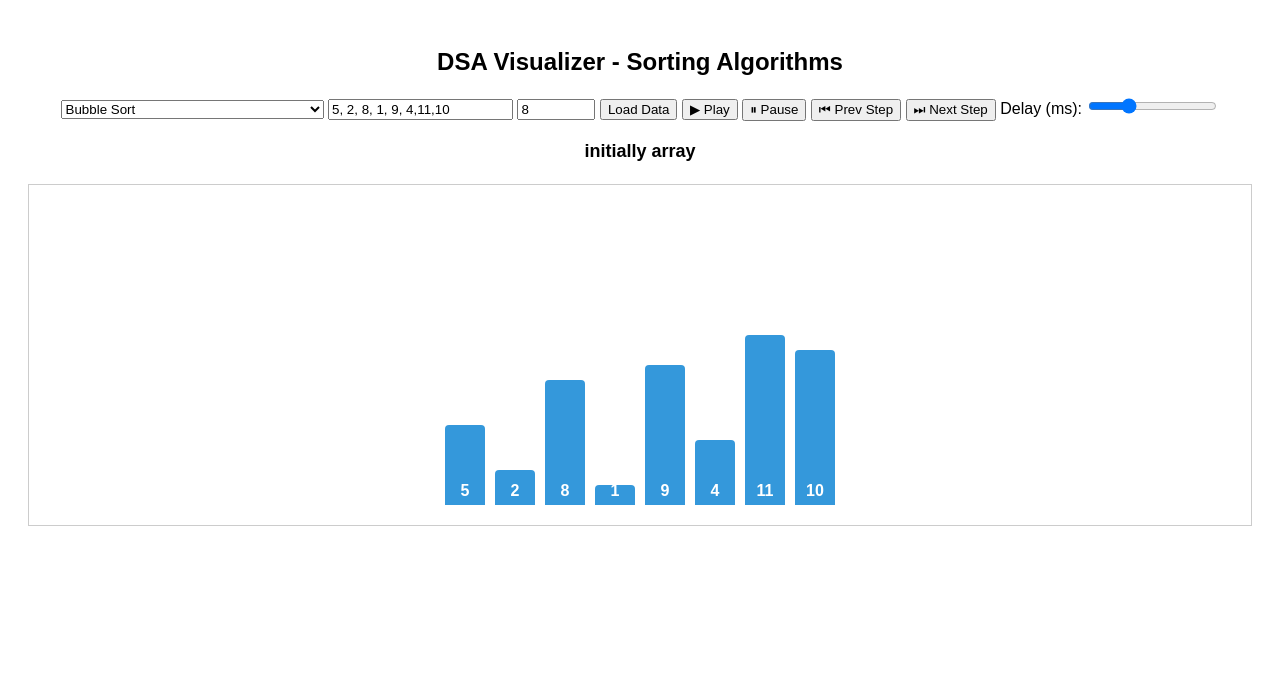
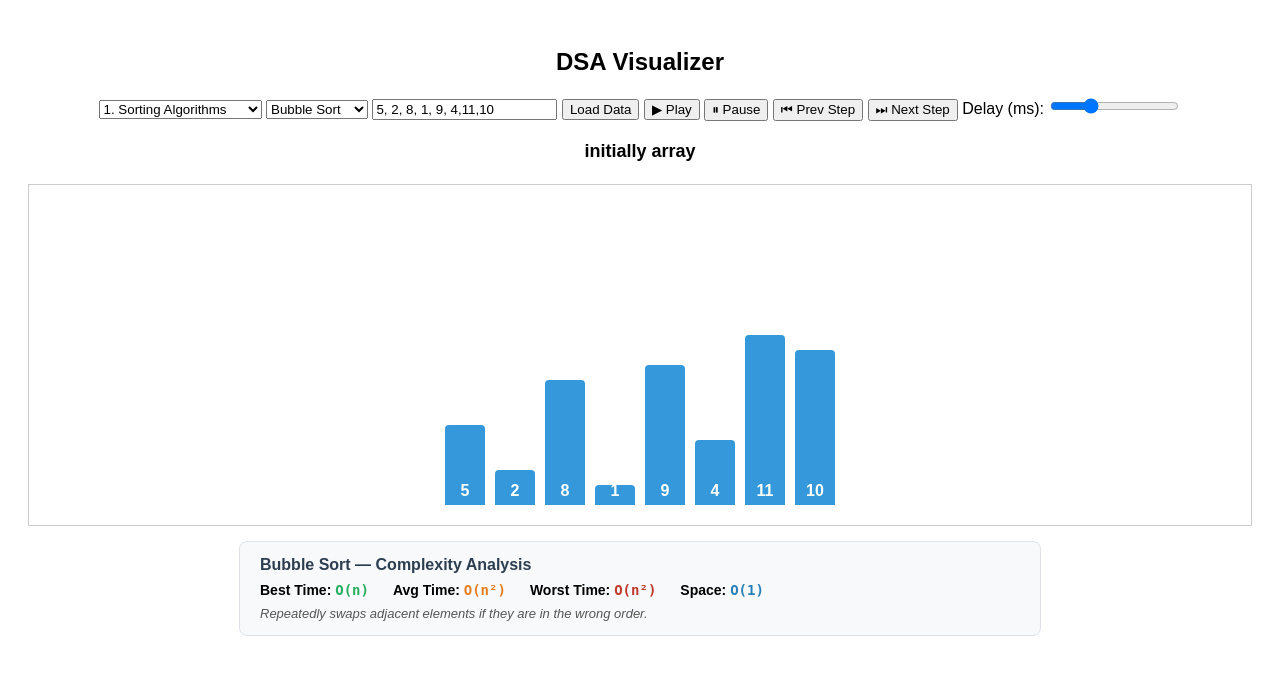
Before and after one commit to longvannguyen2k6-arch/DSA-visualizer, a Flask app: page / in a window 1280 px wide. Shown: the top 675 px of the page. Run offline with Flask 3, Linux system fonts and the light colour scheme.

Commit message:
upload two poiners and sliding window, analysis file

```diff
--- a/app.py
+++ b/app.py
@@ -1,50 +1,112 @@
 from flask import Flask, render_template, request, jsonify
-from  algorithms.sorting import bubble_sort,insertion_sort,merge_sort,quick_sort
-from algorithms.tree import bfs_tree,dfs_tree
-from algorithms.searching import binary_search,linear_search
-from algorithms.stack_queue_linked_list import stack_operations,queue_operations,linked_list_operations
+from analysis import get_complexity
+from algorithms.sorting import bubble_sort, insertion_sort, merge_sort, quick_sort
+from algorithms.searching import linear_search, binary_search, sliding_window, two_pointers
+from algorithms.tree import bfs_tree, dfs_tree
+from algorithms.stack_queue_linked_list import (
+    stack_operations,
+    queue_operations,
+    linked_list_operations,
+)
 from algorithms.dp_recursion import recursion_fib, dp_fib
 
 app = Flask(__name__)
+
 
 @app.route("/")
 def index():
     return render_template("index.html")
 
-@app.route("/api/sort", methods=["POST"])
-def api_sort():
-    data = request.get_json()
-    arr = data.get("array", [5, 2, 8, 1, 9, 3])
+@app.route("/api/sorting", methods=["POST"])
+def api_sorting():
+    data = request.get_json() or {}
+    arr = data.get("array") or [5, 2, 8, 1, 9, 3]
     algo = data.get("algorithm", "bubble_sort")
-    target = data.get("target", 8)
+
     if algo == "bubble_sort":
         steps = list(bubble_sort(arr))
     elif algo == "insertion_sort":
         steps = insertion_sort(arr)
-    elif algo =="quick_sort":
-        steps= quick_sort(arr)
-    elif algo == "bfs_tree":
+    elif algo == "quick_sort":
+        steps = quick_sort(arr)
+    else:
+        steps = merge_sort(arr)
+
+    return jsonify({
+    "steps": steps,
+    "complexity": get_complexity(algo)
+})
+@app.route("/api/searching", methods=["POST"])
+def api_searching():
+    data = request.get_json() or {}
+    arr = data.get("array") or [5, 2, 8, 1, 9, 3]
+    algo = data.get("algorithm", "linear_search")
+    target = data.get("target", 8)
+
+    if algo == "linear_search":
+        steps = linear_search(arr, target)
+    elif algo == "binary_search":
+        steps = binary_search(arr, target)
+    elif algo == "sliding_window":
+        steps = sliding_window(arr, target)
+    else:
+        steps = two_pointers(arr, target)
+
+    return jsonify({
+    "steps": steps,
+    "complexity": get_complexity(algo)
+})
+
+
+@app.route("/api/tree", methods=["POST"])
+def api_tree():
+    data = request.get_json() or {}
+    arr = data.get("array") or [5, 2, 8, 1, 9, 3]
+    algo = data.get("algorithm", "bfs_tree")
+
+    if algo == "bfs_tree":
         steps = bfs_tree(arr)
-    elif algo == "dfs_tree":
+    else:
         steps = dfs_tree(arr)
-    elif algo=="linear_search":
-        steps = linear_search(arr,target)
-    elif algo=="binary_search":
-        steps=binary_search(arr,target)
-    elif algo=="stack_operations":
-        steps=stack_operations(arr)
-    elif algo=="queue_operations":
-        steps=queue_operations(arr)
-    elif algo=="linked_list_operations":
-        steps=linked_list_operations(arr)
-    elif algo == "recursion_fib":
+
+    return jsonify({
+    "steps": steps,
+    "complexity": get_complexity(algo)
+})
+@app.route("/api/structures", methods=["POST"])
+def api_structures():
+    data = request.get_json() or {}
+    arr = data.get("array") or [5, 2, 8, 1, 9, 3]
+    algo = data.get("algorithm", "stack_operations")
+
+    if algo in ("stack", "stack_operations"):
+        steps = stack_operations(arr)
+    elif algo in ("queue", "queue_operations"):
+        steps = queue_operations(arr)
+    else:
+        steps = linked_list_operations(arr)
+
+    return jsonify({
+    "steps": steps,
+    "complexity": get_complexity(algo)
+})
+
+@app.route("/api/dp_recursion", methods=["POST"])
+def api_dp_recursion():
+    data = request.get_json() or {}
+    arr = data.get("array") or [5, 2, 8, 1, 9, 3]
+    algo = data.get("algorithm", "recursion_fib")
+
+    if algo == "recursion_fib":
         steps = recursion_fib(arr)
-    elif algo == "dp_fib":
+    else:
         steps = dp_fib(arr)
-    else:
-        steps =merge_sort(arr)
 
-    return jsonify({"steps": steps})
+    return jsonify({
+    "steps": steps,
+    "complexity": get_complexity(algo)
+})
+
 
 if __name__ == "__main__":
     app.run(debug=True)
--- a/static/js/player.js
+++ b/static/js/player.js
@@ -68,24 +68,99 @@ async function loadSorting() {
     .map((num) => parseInt(num.trim()))
     .filter((n) => !isNaN(n));
 
-  const response = await fetch("/api/sort", {
+  let endpoint = "/api/sorting";
+  let chosenRenderer = renderSorting;
+
+  if (algo.includes("tree")) {
+    endpoint = "/api/tree";
+    chosenRenderer = renderTree;
+  } else if (
+    algo.includes("search") ||
+    algo === "sliding_window" ||
+    algo === "two_pointers"
+  ) {
+    endpoint = "/api/searching";
+    chosenRenderer = renderSearching;
+  } else if (algo.includes("stack")) {
+    endpoint = "/api/structures";
+    chosenRenderer = renderStack;
+  } else if (algo.includes("queue")) {
+    endpoint = "/api/structures";
+    chosenRenderer = renderQueue;
+  } else if (algo.includes("linked_list")) {
+    endpoint = "/api/structures";
+    chosenRenderer = renderLinkedList;
+  } else if (algo === "recursion_fib") {
+    endpoint = "/api/dp_recursion";
+    chosenRenderer = renderStack;
+  } else if (algo === "dp_fib") {
+    endpoint = "/api/dp_recursion";
+    chosenRenderer = renderDP;
+  }
+  const response = await fetch(endpoint, {
     method: "POST",
     headers: { "Content-Type": "application/json" },
     body: JSON.stringify({ array: arr, algorithm: algo, target: target }),
   });
+
   const data = await response.json();
-  let chosenRenderer = renderSorting;
-  if (algo.includes("tree")) chosenRenderer = renderTree;
-  else if (algo.includes("search")) chosenRenderer = renderSearching;
-  else if (algo === "stack") chosenRenderer = renderStack;
-  else if (algo === "queue") chosenRenderer = renderQueue;
-  else if (algo === "linked_list") chosenRenderer = renderLinkedList;
-  else if (algo === "stack" || algo === "recursion_fib")
-    chosenRenderer = renderStack;
-  else if (algo === "dp_fib") chosenRenderer = renderDP;
+  player.loadSteps(data.steps, chosenRenderer);
+  updateComplexityUI(data.complexity);
+}
+function updateComplexityUI(comp) {
+  if (!comp) return;
+  document.getElementById("comp-name").innerText =
+    `${comp.name} — Complexity Analysis`;
+  document.getElementById("comp-best").innerText = comp.best;
+  document.getElementById("comp-avg").innerText = comp.average;
+  document.getElementById("comp-worst").innerText = comp.worst;
+  document.getElementById("comp-space").innerText = comp.space;
+  document.getElementById("comp-note").innerText = comp.note;
+}
+const ALGO_CATEGORIES = {
+  sorting: [
+    { value: "bubble_sort", text: "Bubble Sort" },
+    { value: "insertion_sort", text: "Insertion Sort" },
+    { value: "merge_sort", text: "Merge Sort" },
+    { value: "quick_sort", text: "Quick Sort" },
+  ],
+  searching: [
+    { value: "linear_search", text: "Linear Search" },
+    { value: "binary_search", text: "Binary Search" },
+    { value: "sliding_window", text: "Sliding Window (Max Sum K)" },
+    { value: "two_pointers", text: "Two Pointers (Pair Sum)" },
+  ],
+  tree: [
+    { value: "bfs_tree", text: "Tree BFS" },
+    { value: "dfs_tree", text: "Tree DFS" },
+  ],
+  structures: [
+    { value: "stack_operations", text: "Stack (LIFO)" },
+    { value: "queue_operations", text: "Queue (FIFO)" },
+    { value: "linked_list_operations", text: "Linked List" },
+  ],
+  dp_recursion: [
+    { value: "recursion_fib", text: "Recursion (Fibonacci Call Stack)" },
+    { value: "dp_fib", text: "Dynamic Programming (Fibonacci Table)" },
+  ],
+};
 
-  player.loadSteps(data.steps, chosenRenderer);
+function updateAlgoOptions() {
+  const category = document.getElementById("category-select").value;
+  const algoSelect = document.getElementById("algo-select");
+  algoSelect.innerHTML = "";
+  ALGO_CATEGORIES[category].forEach((item) => {
+    const opt = document.createElement("option");
+    opt.value = item.value;
+    opt.innerText = item.text;
+    algoSelect.appendChild(opt);
+  });
+
+  const targetInput = document.getElementById("target-input");
+  if (targetInput) {
+    targetInput.style.display =
+      category === "searching" ? "inline-block" : "none";
+  }
+  loadSorting();
 }
-
-// Auto-load initial visualization on page load
-window.onload = loadSorting;
+window.onload = updateAlgoOptions;
--- a/static/style.css
+++ b/static/style.css
@@ -32,3 +32,51 @@ body {
   border-radius: 4px 4px 0 0;
   transition: height 0.2s ease;
 }
+.complexity-panel {
+  max-width: 760px;
+  margin: 15px auto;
+  padding: 14px 20px;
+  background: #f8f9fa;
+  border-radius: 8px;
+  border: 1px solid #dee2e6;
+  text-align: left;
+  font-family: sans-serif;
+}
+
+.comp-title {
+  margin: 0 0 8px 0;
+  color: #2c3e50;
+  font-size: 16px;
+}
+
+.comp-metrics {
+  display: flex;
+  gap: 24px;
+  flex-wrap: wrap;
+  font-size: 14px;
+  margin-bottom: 8px;
+}
+
+.comp-metrics code {
+  font-weight: bold;
+  font-size: 14px;
+}
+
+.badge-best {
+  color: #27ae60;
+}
+.badge-avg {
+  color: #e67e22;
+}
+.badge-worst {
+  color: #c0392b;
+}
+.badge-space {
+  color: #2980b9;
+}
+
+.comp-note {
+  font-size: 13px;
+  color: #555;
+  font-style: italic;
+}
--- a/templates/index.html
+++ b/templates/index.html
@@ -9,23 +9,48 @@
     />
   </head>
   <body>
-    <h2>DSA Visualizer - Sorting Algorithms</h2>
+    <h2>DSA Visualizer</h2>
 
     <div class="controls">
+      <select id="category-select" onchange="updateAlgoOptions()">
+        <option value="sorting">1. Sorting Algorithms</option>
+        <option value="searching">2. Searching & Pointers</option>
+        <option value="tree">3. Tree Traversals</option>
+        <option value="structures">4. Data Structures</option>
+        <option value="dp_recursion">5. Recursion & DP</option>
+      </select>
       <select id="algo-select" onchange="loadSorting()">
+        <optgroup label="1. Sorting Algorithms">
           <option value="bubble_sort">Bubble Sort</option>
           <option value="insertion_sort">Insertion Sort</option>
           <option value="merge_sort">Merge Sort</option>
           <option value="quick_sort">Quick Sort</option>
+        </optgroup>
+
+        <optgroup label="2. Searching & Pointers">
+          <option value="linear_search">Linear Search</option>
+          <option value="binary_search">Binary Search</option>
+          <option value="sliding_window">Sliding Window (Max Sum K)</option>
+          <option value="two_pointers">Two Pointers (Pair Sum)</option>
+        </optgroup>
+
+        <optgroup label="3. Tree Traversals">
           <option value="bfs_tree">Tree BFS</option>
           <option value="dfs_tree">Tree DFS</option>
-        <option value="linear_search">Linear Search</option>
-        <option value="binary_search">Binary Search</option>
-        <option value="stack_operations">Stack</option>
-        <option value="queue_operations">Queue</option>
+        </optgroup>
+
+        <optgroup label="4. Data Structures">
+          <option value="stack_operations">Stack (LIFO)</option>
+          <option value="queue_operations">Queue (FIFO)</option>
           <option value="linked_list_operations">Linked List</option>
-        <option value="recursion_fib">Recursion (Fibonacci Call Stack)</option>
+        </optgroup>
+
+        <optgroup label="5. Recursion & Dynamic Programming">
+          <option value="recursion_fib">
+            Recursion (Fibonacci Call Stack)
+          </option>
           <option value="dp_fib">Dynamic Programming (Fibonacci Table)</option>
+        </optgroup>
       </select>
       <input
         type="text"
@@ -59,7 +84,28 @@
 
     <p id="description">Click "Load Data" to initialize...</p>
     <div id="canvas"></div>
-
+    <div id="complexity-panel" class="complexity-panel">
+      <h3 id="comp-name" class="comp-title">Algorithm Complexity</h3>
+      <div class="comp-metrics">
+        <span
+          ><strong>Best Time:</strong>
+          <code id="comp-best" class="badge-best">-</code></span
+        >
+        <span
+          ><strong>Avg Time:</strong>
+          <code id="comp-avg" class="badge-avg">-</code></span
+        >
+        <span
+          ><strong>Worst Time:</strong>
+          <code id="comp-worst" class="badge-worst">-</code></span
+        >
+        <span
+          ><strong>Space:</strong>
+          <code id="comp-space" class="badge-space">-</code></span
+        >
+      </div>
+      <div id="comp-note" class="comp-note"></div>
+    </div>
     <!-- Scripts -->
     <script src="{{ url_for('static', filename='js/sorting.js') }}"></script>
     <script src="{{ url_for('static', filename='js/player.js') }}"></script>
```
Also changed, not shown: algorithms/searching.py (+98 -0 lines), analysis.py (added, +91 -0 lines). Lines whose indentation alone changed are shown as unchanged.
